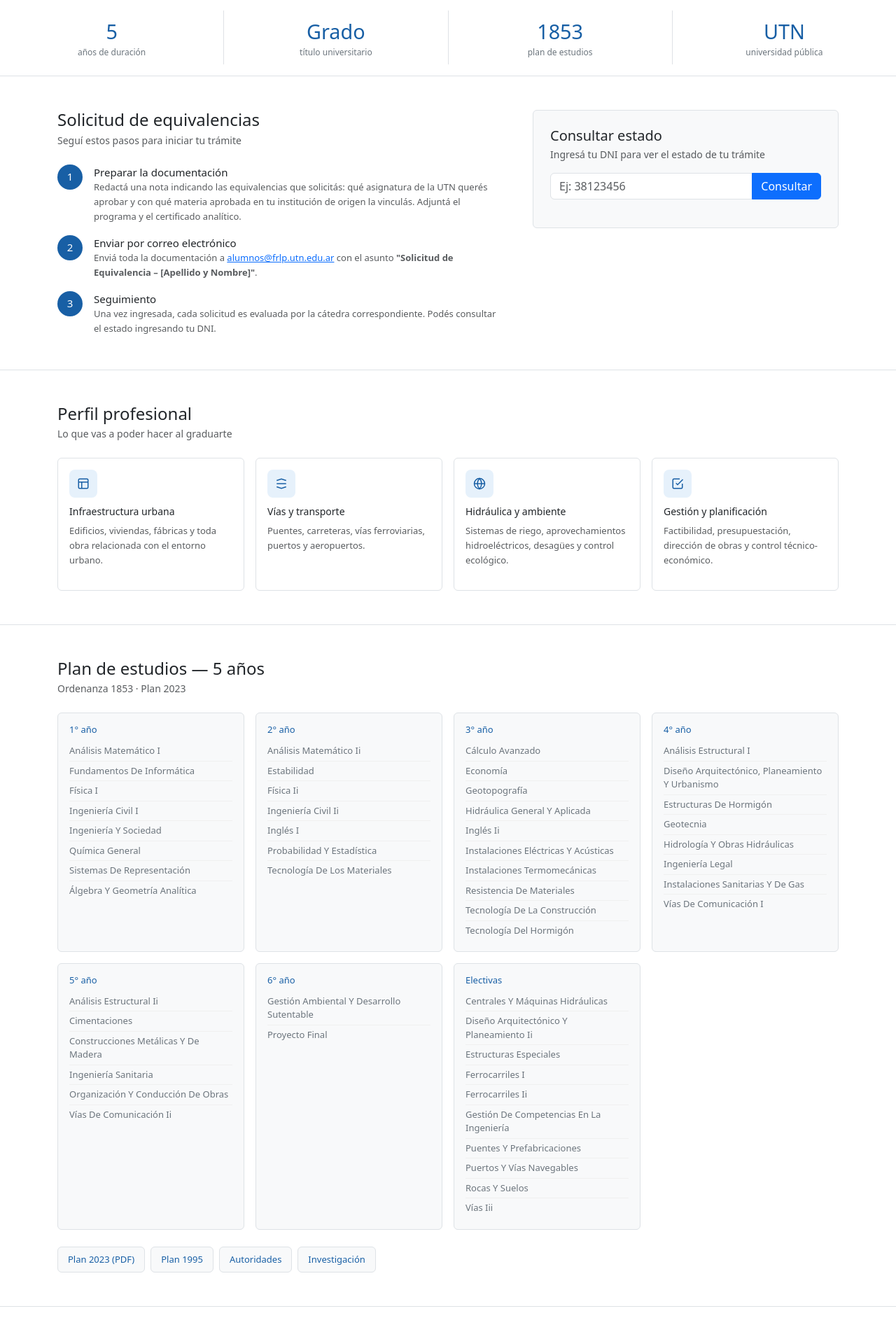
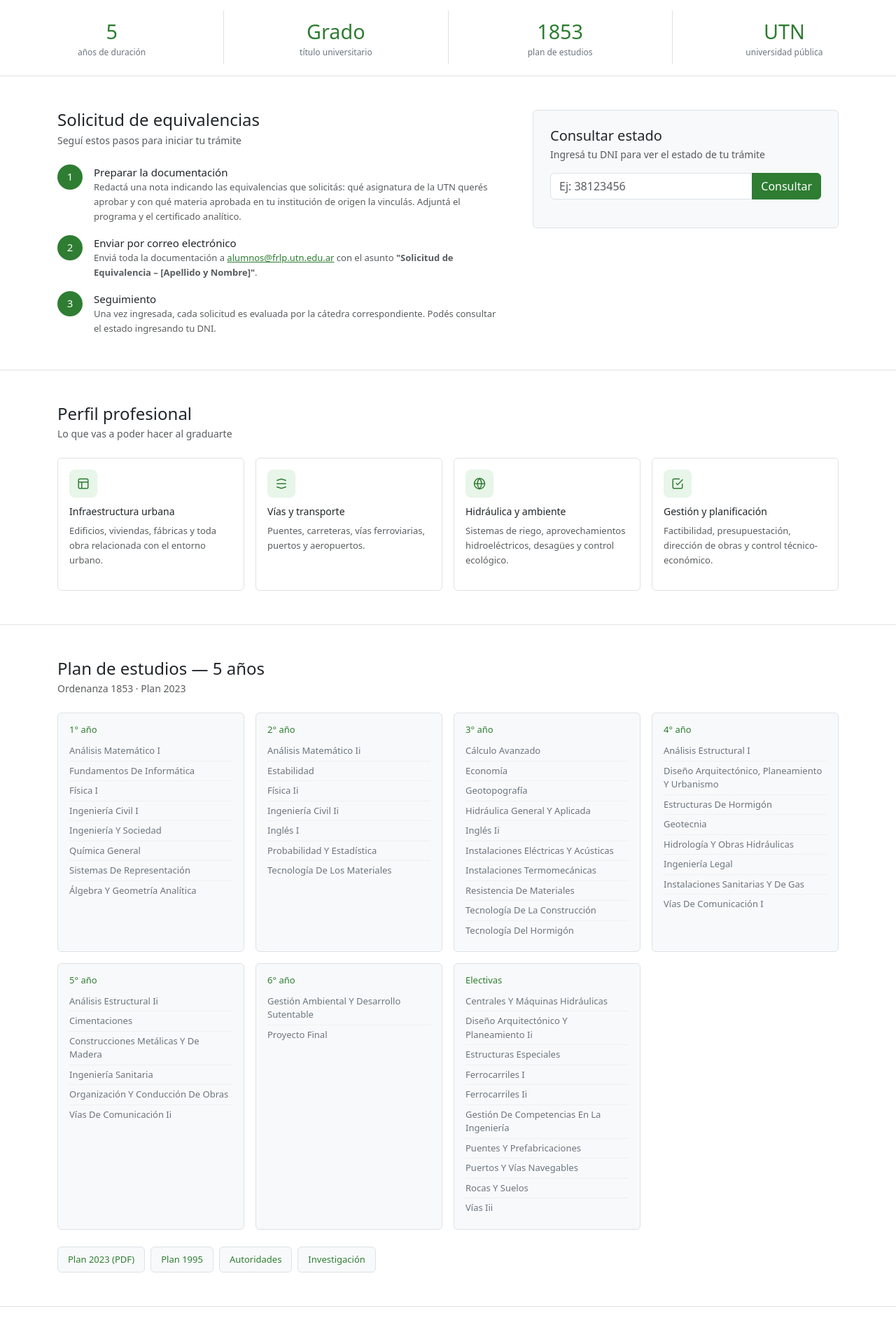
Before and after one commit to Dept-Civil-UTN-FRLP/civil-web, a Django app: page / in a window 1280 px wide. Shown: the part 456-2369 px from the top of the page at 70% size. Run offline with Django 5.2, Linux system fonts and the light colour scheme; data comes from the database, SQL or seed files in the repository; parts of the project's set-up code (start-up, migrations or seed data) failed here and were passed over.

Commit message:
style(landing): cambia paleta a verde institucional y agrega imagen de fondo en hero

```diff
--- a/templates/civil/landing.html
+++ b/templates/civil/landing.html
@@ -6,7 +6,9 @@
 {% block extra_css %}
 <style>
   .hero-civil {
-    background: linear-gradient(135deg, #0C447C 0%, #185FA5 60%, #378ADD 100%);
+    background:
+      linear-gradient(135deg, rgba(27, 94, 32, 0.92) 0%, rgba(46, 125, 50, 0.87) 50%, rgba(56, 142, 60, 0.82) 100%),
+      url('https://images.unsplash.com/photo-1504307651254-35680f356dfd?w=1400&q=80') center/cover no-repeat;
     color: #fff;
     padding: 5rem 2rem 4rem;
     text-align: center;
@@ -24,23 +26,24 @@
   }
   .hero-civil h1 { font-size: clamp(2rem, 5vw, 3.2rem); font-weight: 500; }
   .hero-civil p.lead { opacity: .85; max-width: 580px; margin: 1rem auto 2rem; }
-  .stats-bar .stat-num { font-size: 1.8rem; font-weight: 500; color: #185FA5; }
+  .stats-bar .stat-num { font-size: 1.8rem; font-weight: 500; color: #2E7D32; }
   .stats-bar .stat-lbl { font-size: 12px; color: #6c757d; }
   .stats-bar .col { border-right: 1px solid #dee2e6; }
   .stats-bar .col:last-child { border-right: none; }
   .step-number {
     width: 36px; height: 36px; border-radius: 50%;
-    background: #185FA5; color: #fff;
+    background: #2E7D32; color: #fff;
     display: flex; align-items: center; justify-content: center;
     font-weight: 500; font-size: 15px; flex-shrink: 0;
   }
   .card-perfil .card-icon {
     width: 40px; height: 40px; border-radius: 8px;
-    background: #E6F1FB;
+    background: #E8F5E9;
     display: flex; align-items: center; justify-content: center;
     margin-bottom: 12px;
   }
-  .plan-year h5 { font-size: 13px; font-weight: 500; color: #185FA5; }
+  .card-perfil .card-icon svg { stroke: #2E7D32; }
+  .plan-year h5 { font-size: 13px; font-weight: 500; color: #2E7D32; }
   .plan-year ul li {
     font-size: 13px; color: #6c757d;
     padding: 4px 0; border-bottom: 1px solid #f0f0f0;
@@ -53,21 +56,26 @@
   }
   .contact-item .ci-icon {
     width: 36px; height: 36px; border-radius: 6px;
-    background: #E6F1FB;
+    background: #E8F5E9;
     display: flex; align-items: center; justify-content: center; flex-shrink: 0;
   }
+  .contact-item .ci-icon svg { stroke: #2E7D32; }
   .contact-item .ci-label { font-size: 11px; color: #6c757d; }
   .contact-item .ci-value { font-size: 14px; font-weight: 500; color: #212529; }
   .link-chip {
     display: inline-block; background: #f8f9fa;
     border: 1px solid #dee2e6; border-radius: 6px;
-    padding: 8px 14px; font-size: 13px; color: #185FA5;
+    padding: 8px 14px; font-size: 13px; color: #2E7D32;
     text-decoration: none; transition: background .2s;
   }
-  .link-chip:hover { background: #e6f1fb; color: #185FA5; }
+  .link-chip:hover { background: #E8F5E9; color: #1B5E20; }
   .estado-badge-cerrada { background: #d1e7dd; color: #0a3622; }
   .estado-badge-proceso { background: #fff3cd; color: #664d03; }
   .detalle-pc { background: #fff3cd; border-left: 3px solid #ffc107; }
+  .btn-primary { background-color: #2E7D32 !important; border-color: #2E7D32 !important; }
+  .btn-primary:hover { background-color: #1B5E20 !important; border-color: #1B5E20 !important; }
+  .text-primary { color: #2E7D32 !important; }
+  .btn-outline-light:hover { color: #2E7D32 !important; }
 </style>
 {% endblock %}
 
```
